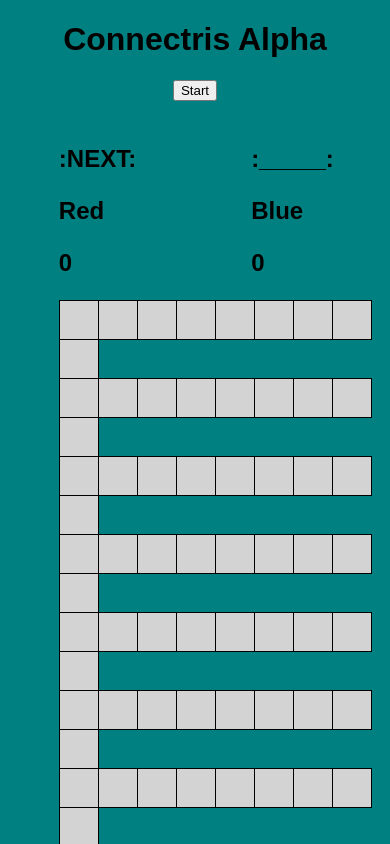
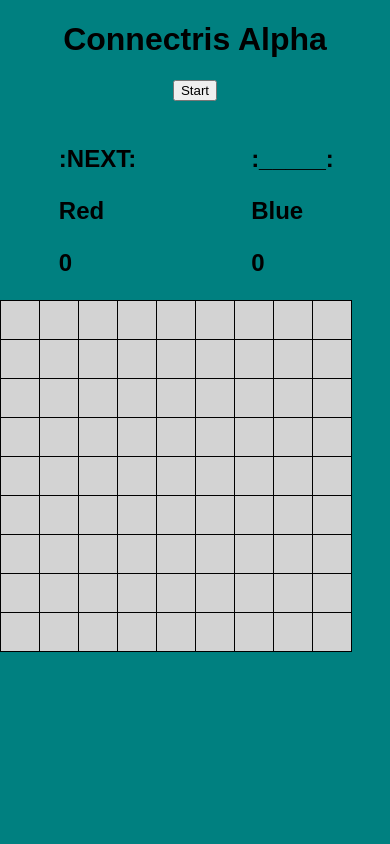
Before and after one commit to CodeEMP/ConnectrisBU, a React (Create React App) app: page / in a window 390 px wide. Shown: the top 844 px of the page. Built offline with nearby package versions, Linux system fonts and the light colour scheme.

Commit message:
more media query fixings

```diff
--- a/src/App.css
+++ b/src/App.css
@@ -92,11 +92,11 @@
 @media (max-width: 992px) {
   .content {
     flex-wrap: wrap;
+    justify-content: space-around;
   }
   .board {
     order: 1;
     width: 100%;
-    margin-left: 22%;
   }
 
   .square {
@@ -117,10 +117,11 @@
 @media (max-width: 600px) {
   .content {
     flex-wrap: wrap;
+    justify-content: space-around;
   }
   .board {
     order: 1;
-    margin-left: 15%;
+    width: 100%;
   }
 
   .square {
@@ -141,9 +142,11 @@
 media (max-width: 480px) {
   .content {
     flex-wrap: wrap;
+    justify-content: space-around;
   }
   .board {
     order: 1;
+    width: 100%;
   }
 
   .square {
```
